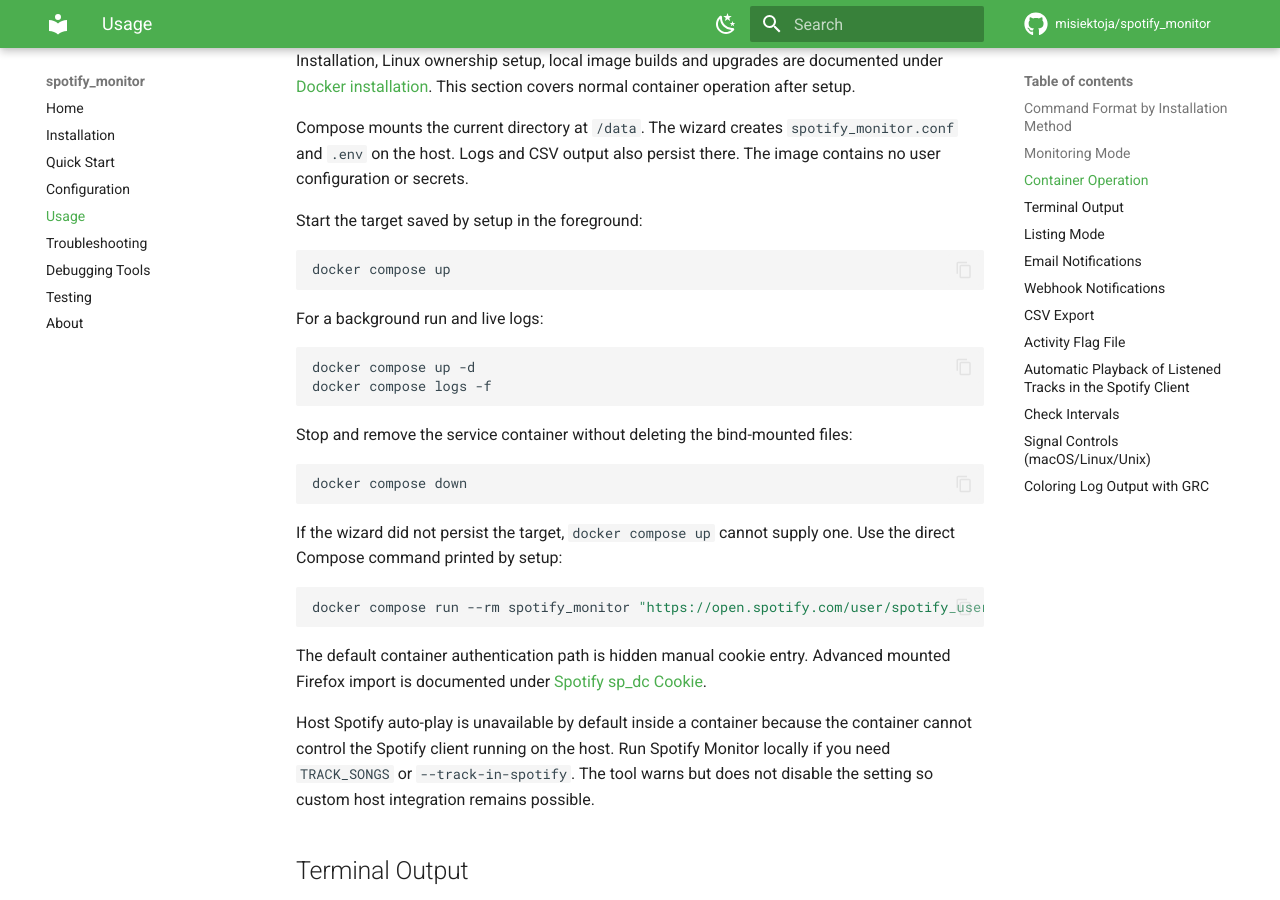
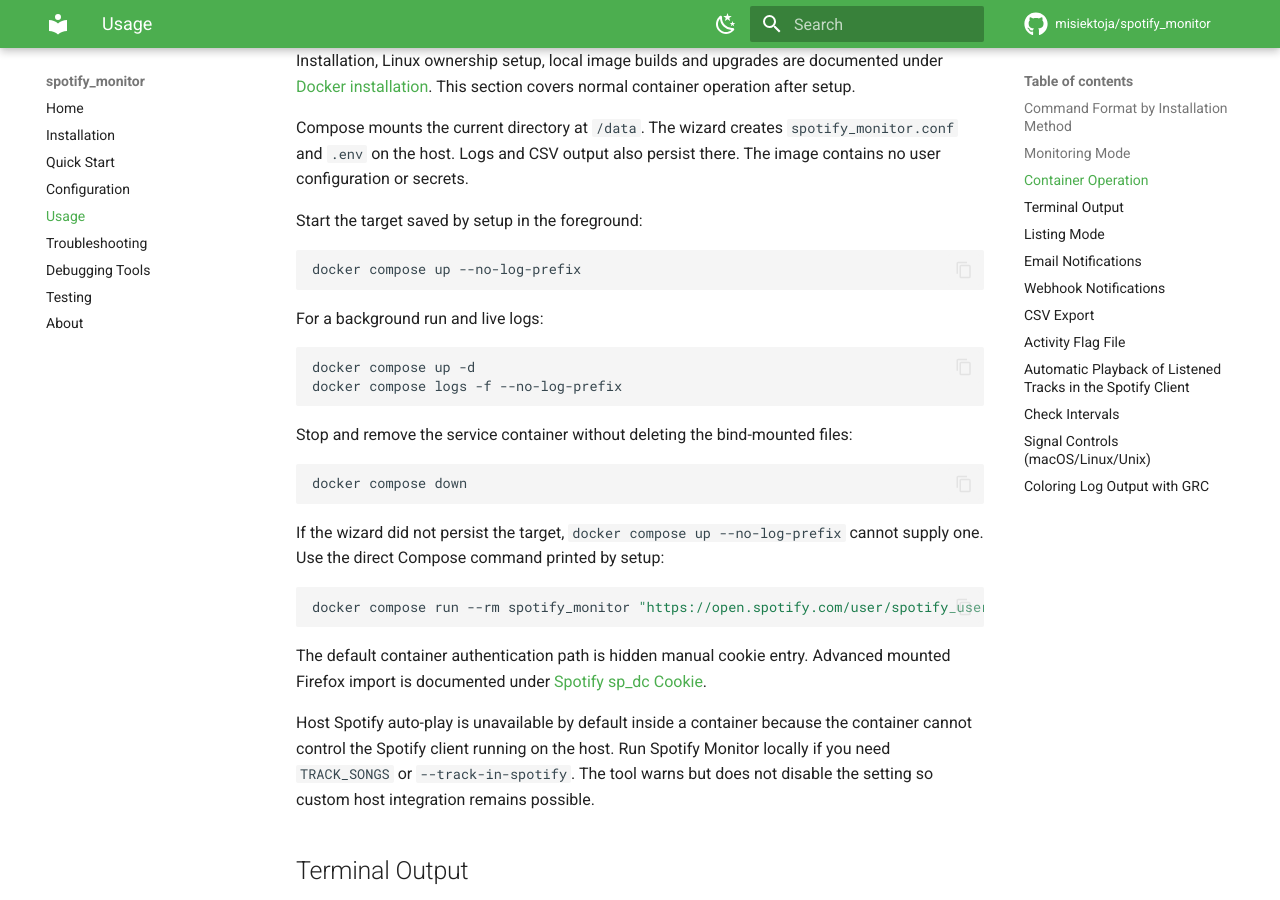
Before and after one commit to misiektoja/spotify_monitor, an MkDocs documentation site: the page built from docs/usage.md, in a window 1280 px wide and 900 px high, scrolled down 2317 px. Built offline with MkDocs 1.6.1 and Material for MkDocs 9.7.7, drawn with Linux system fonts in a browser that asks for light colours; comment, search, counter and statistics services are not loaded; some of the changed text lies outside the part shown.

Commit message:
docs(usage): document prefix-free compose logs

````diff
--- a/docs/usage.md
+++ b/docs/usage.md
@@ -37,7 +37,7 @@
 spotify_monitor --config-file spotify_monitor.conf
 ```
 
-The setup wizard asks whether to persist its target. This lets local installations start with `spotify_monitor` and lets Docker Compose start with `docker compose up`.
+The setup wizard asks whether to persist its target. This lets local installations start with `spotify_monitor` and lets Docker Compose start with `docker compose up --no-log-prefix`.
 
 If you use cookie authentication and have not saved `SP_DC_COOKIE`, the `-u` fallback supplies it for one run:
 
@@ -86,14 +86,14 @@
 Start the target saved by setup in the foreground:
 
 ```sh
-docker compose up
+docker compose up --no-log-prefix
 ```
 
 For a background run and live logs:
 
 ```sh
 docker compose up -d
-docker compose logs -f
+docker compose logs -f --no-log-prefix
 ```
 
 Stop and remove the service container without deleting the bind-mounted files:
@@ -102,7 +102,7 @@
 docker compose down
 ```
 
-If the wizard did not persist the target, `docker compose up` cannot supply one. Use the direct Compose command printed by setup:
+If the wizard did not persist the target, `docker compose up --no-log-prefix` cannot supply one. Use the direct Compose command printed by setup:
 
 ```sh
 docker compose run --rm spotify_monitor "https://open.spotify.com/user/spotify_user_uri_id" --config-file /data/spotify_monitor.conf --env-file /data/.env
````
